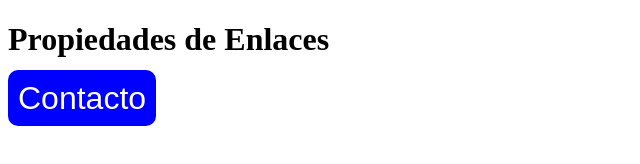
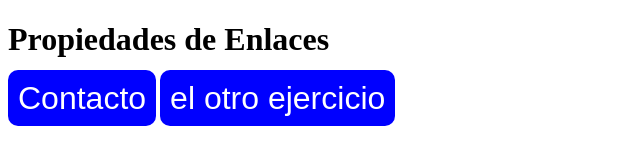
Before and after one commit to Aitorrrrrrrrr/4.Enlaces, a plain HTML site: page index.html in a window 1280 px wide. Shown: the whole page, without its empty margins (0-640 px from the left). Drawn offline with Linux system fonts and the light colour scheme.

Commit message:
version1

```diff
--- a/index.html
+++ b/index.html
@@ -36,5 +36,8 @@
 <body>
     <h1>Propiedades de Enlaces</h1>
     <a href="hhtp://iesjuanbosco.es">Contacto</a>
+    <a href="bordes.html">el otro ejercicio
+
+    </a>
 </body>
 </html>
```
